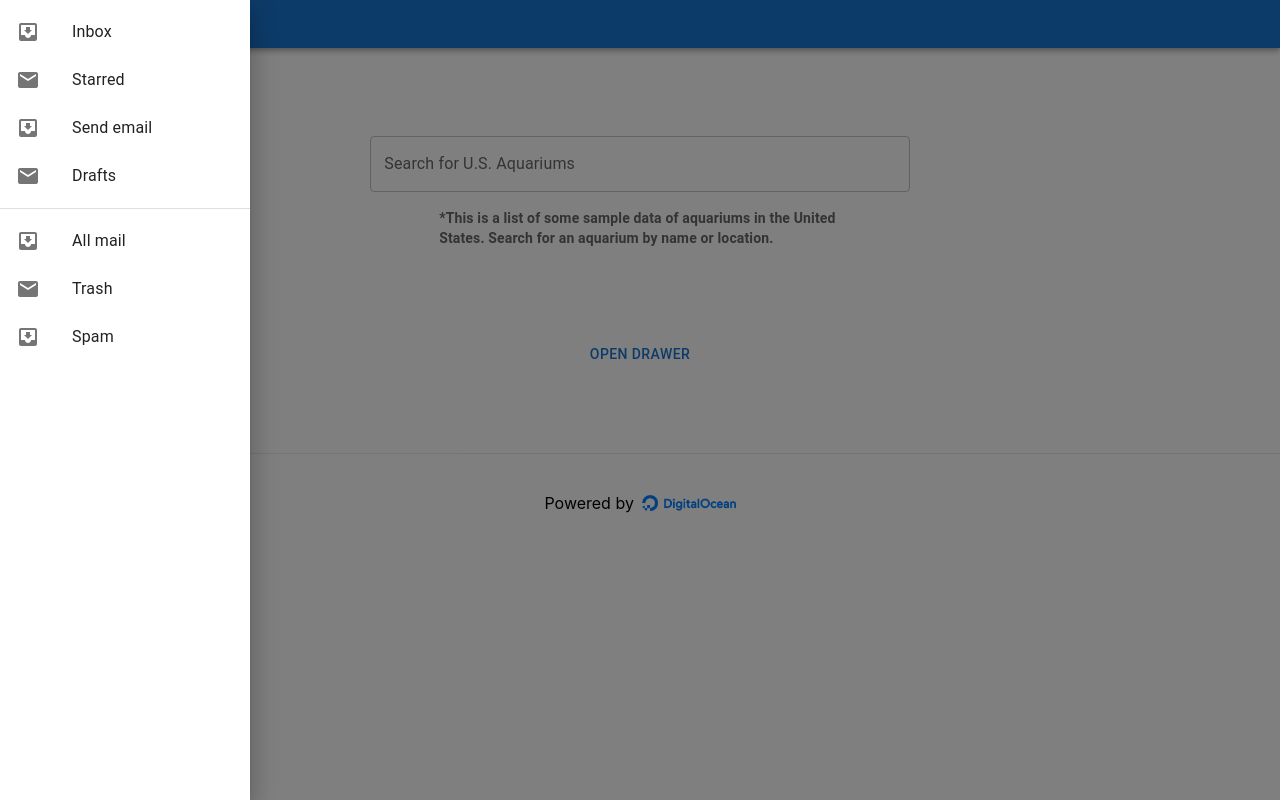
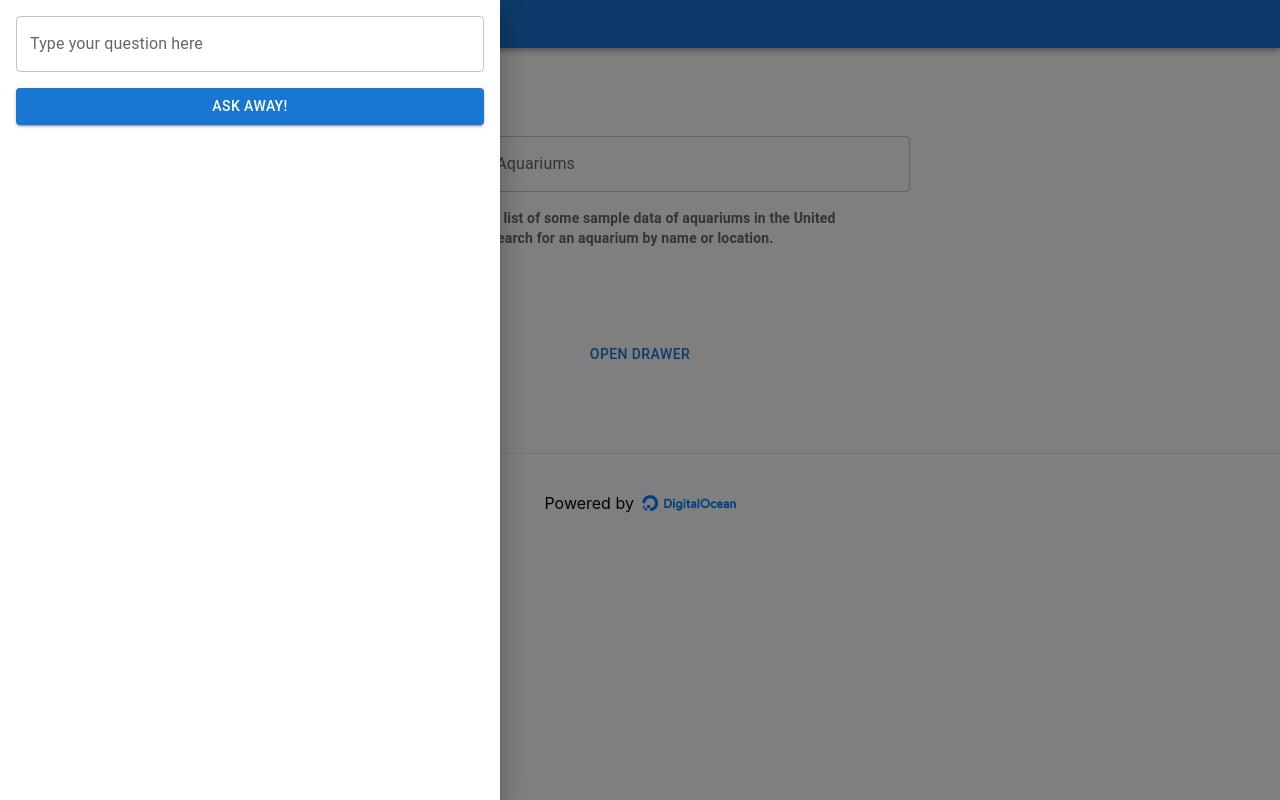
Before and after one commit to do-community/us-aquarium-search, a Next.js app: page / in a window 1280 px wide. Both pictures are taken after a click on the button "OPEN DRAWER". Built offline with nearby package versions, Linux system fonts and the light colour scheme; no server answers; the database is empty.

Commit message:
reformats code to swtich around input and button

```diff
--- a/components/SidebarChat/SidebarChat.tsx
+++ b/components/SidebarChat/SidebarChat.tsx
@@ -2,49 +2,34 @@ import * as React from 'react';
 import Box from '@mui/material/Box';
 import Drawer from '@mui/material/Drawer';
 import Button from '@mui/material/Button';
-import List from '@mui/material/List';
+import TextField from '@mui/material/TextField';
 import Divider from '@mui/material/Divider';
-import ListItem from '@mui/material/ListItem';
-import ListItemButton from '@mui/material/ListItemButton';
-import ListItemIcon from '@mui/material/ListItemIcon';
-import ListItemText from '@mui/material/ListItemText';
-import InboxIcon from '@mui/icons-material/MoveToInbox';
-import MailIcon from '@mui/icons-material/Mail';
 
 export default function TemporaryDrawer() {
   const [open, setOpen] = React.useState(false);
+  const [inputValue, setInputValue] = React.useState('');
 
   const toggleDrawer = (newOpen: boolean) => () => {
     setOpen(newOpen);
   };
 
-  const DrawerList = (
-    <Box sx={{ width: 250 }} role="presentation" onClick={toggleDrawer(false)}>
-      <List>
-        {['Inbox', 'Starred', 'Send email', 'Drafts'].map((text, index) => (
-          <ListItem key={text} disablePadding>
-            <ListItemButton>
-              <ListItemIcon>
-                {index % 2 === 0 ? <InboxIcon /> : <MailIcon />}
-              </ListItemIcon>
-              <ListItemText primary={text} />
-            </ListItemButton>
-          </ListItem>
-        ))}
-      </List>
-      <Divider />
-      <List>
-        {['All mail', 'Trash', 'Spam'].map((text, index) => (
-          <ListItem key={text} disablePadding>
-            <ListItemButton>
-              <ListItemIcon>
-                {index % 2 === 0 ? <InboxIcon /> : <MailIcon />}
-              </ListItemIcon>
-              <ListItemText primary={text} />
-            </ListItemButton>
-          </ListItem>
-        ))}
-      </List>
+  const handleInputChange = (event: React.ChangeEvent<HTMLInputElement>) => {
+    setInputValue(event.target.value);
+  };
+
+  const DrawerContent = (
+    <Box sx={{ width: 500, padding: 2 }} role="presentation" onClick={toggleDrawer(false)}>
+      <TextField
+        fullWidth
+        label="Type your question here"
+        variant="outlined"
+        value={inputValue}
+        onChange={handleInputChange}
+        sx={{ mb: 2 }}
+      />
+      <Button variant="contained" fullWidth onClick={() => alert('Button clicked!')}>
+        Ask Away!
+      </Button>
     </Box>
   );
 
@@ -52,7 +37,7 @@ export default function TemporaryDrawer() {
     <div>
       <Button onClick={toggleDrawer(true)}>Open drawer</Button>
       <Drawer open={open} onClose={toggleDrawer(false)}>
-        {DrawerList}
+        {DrawerContent}
       </Drawer>
     </div>
   );
```
